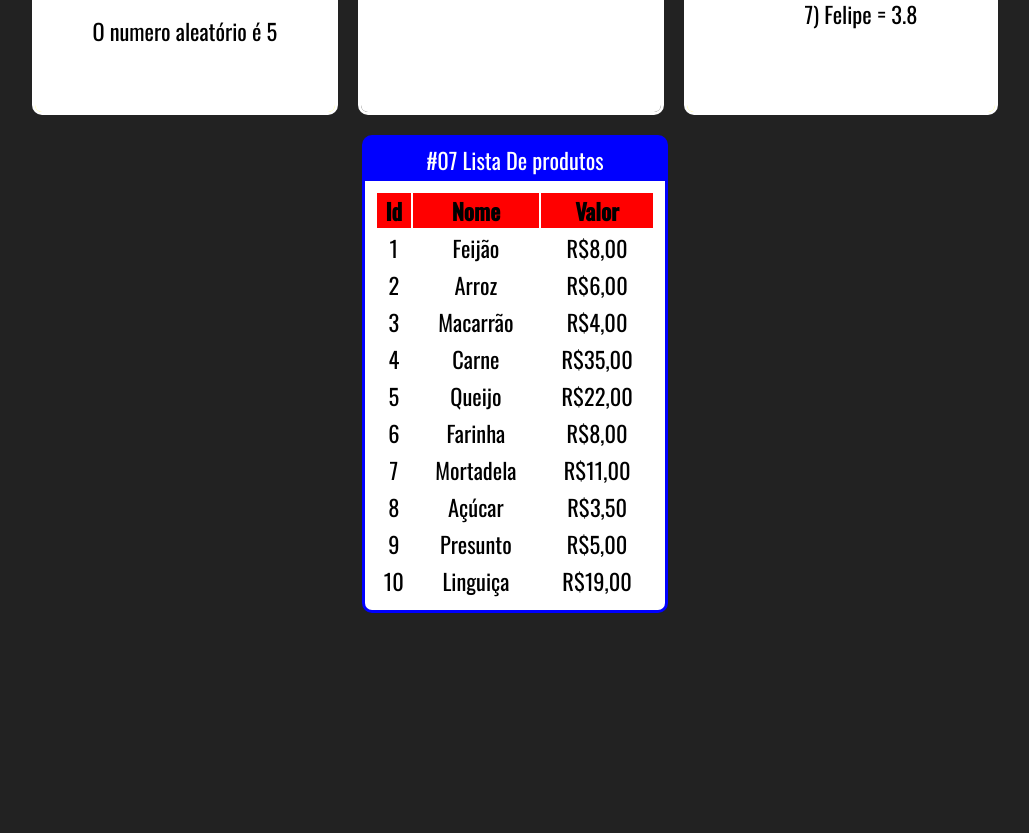
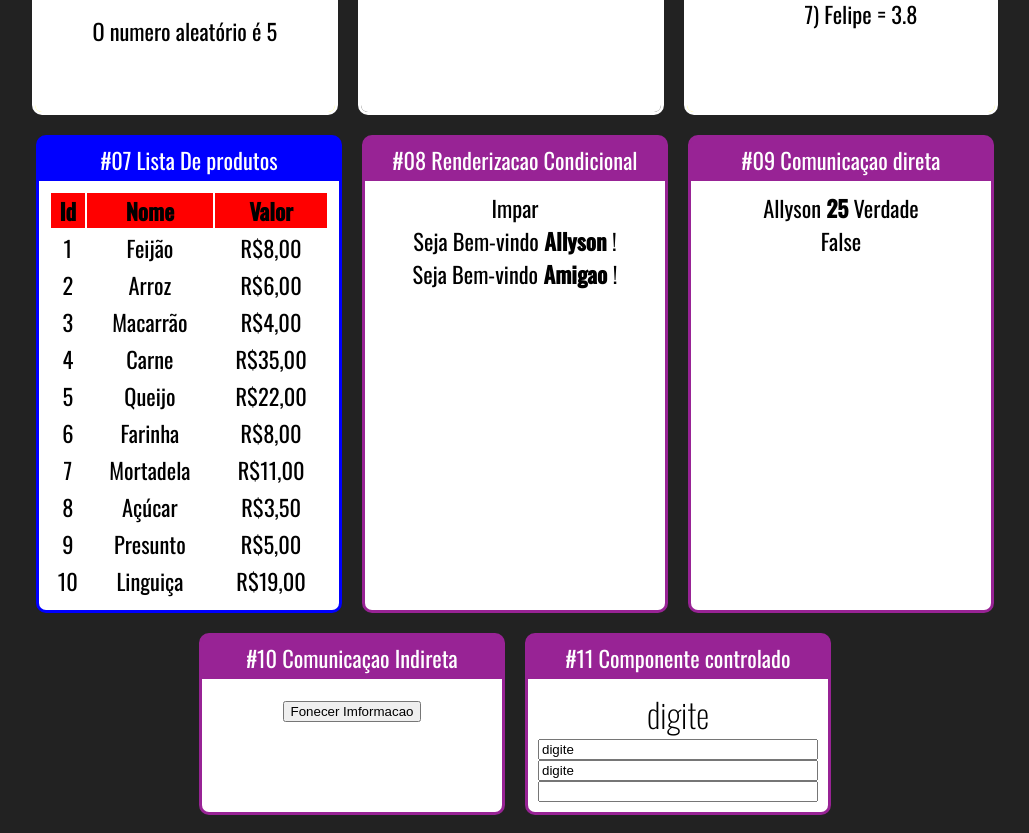
Before and after one commit to Allysonfreitas210695/React.js-coder-cursos, a React (Create React App) app: page / in a window 1280 px wide. Shown: the part 680-1513 px from the top of the page, without its empty margins (125-1154 px from the left). Before the commit the page ends 1311 px from the top, so only its background shows below. Built offline with nearby package versions, Linux system fonts and the light colour scheme.

Commit message:
Add desafios

```diff
--- a/src/App.jsx
+++ b/src/App.jsx
@@ -9,6 +9,11 @@ import MembroFamilia from './components/basico/FamiliarMenbro'
 import AlunosLista from "./components/Repeticao/ListAlunos";
 import "./App.css";
 import ProdutosLista from "./components/Repeticao/ListaProdutos";
+import ParOuImpar from "./components/Condicional/ParouImpar";
+import Usuario from "./components/Condicional/usuarioInfo";
+import DiretaPai from "./components/Comunicacao/DiretaPai";
+import IndiretaPai from "./components/Comunicacao/IndiretaPai";
+import Formulario from "./components/Formulario/formulario";
 
 export default function App() {
   return (
@@ -47,6 +52,23 @@ export default function App() {
           <ProdutosLista></ProdutosLista>
         </Card>
 
+        <Card title="#08 Renderizacao Condicional" color="#982395">
+          <ParOuImpar numero={21}></ParOuImpar>
+          <Usuario usuario={{nome: 'Allyson'}}/>
+          <Usuario usuario={{email: 'Allysonfr83@gmail.com'}}/>
+        </Card>
+
+        <Card title="#09 Comunicaçao direta" color="#982395">
+         <DiretaPai/>
+        </Card>
+
+        <Card title="#10 Comunicaçao Indireta" color="#982395">
+        <IndiretaPai/>
+        </Card>
+
+        <Card title="#11 Componente controlado" color="#982395">
+        <Formulario/>
+        </Card>
       </div>
     </div>
   );
--- /dev/null
+++ b/src/components/Comunicacao/DiretaFilho.jsx
@@ -0,0 +1,11 @@
+import React from 'react';
+
+export default function DiretaFilho(props){
+  return(
+    <div>
+      <span>{props.nome ? props.nome : ''} </span>
+      <span><strong> {props.idade ? props.idade : ''}</strong> </span>
+      <span>{props.nerd ? 'Verdade' : 'False'}</span>
+    </div>
+  )
+}
--- /dev/null
+++ b/src/components/Comunicacao/DiretaPai.jsx
@@ -0,0 +1,12 @@
+import React from 'react';
+import DiretaFilho from './DiretaFilho';
+
+
+export default function DiretaPai(){
+  return(
+    <div>
+     <DiretaFilho nome="Allyson" idade={25} nerd={true}/>
+     <DiretaFilho/>
+    </div>
+  )
+}
--- /dev/null
+++ b/src/components/Comunicacao/IndiretaFilho.jsx
@@ -0,0 +1,14 @@
+import React from 'react';
+
+export default function IndiretaPai(props){
+  return(
+    <div>
+
+      <button onClick={() => {
+        props.Check('jose', 20, 'Verdadeiro')
+      }}>
+        Fonecer Imformacao
+        </button>
+    </div>
+  )
+}
--- /dev/null
+++ b/src/components/Comunicacao/IndiretaPai.jsx
@@ -0,0 +1,22 @@
+import React, { useState }  from 'react';
+import IndiretaFilho from './IndiretaFilho';
+
+
+export default function IndiretaPai(){
+  const [nome, setNome] = useState('?');
+  const [idade, setIdade] = useState(0);
+  const [nerd, setNerd] = useState(false);
+
+  function passarInformacoes(nome, idade, nerd){
+    setNome(nome);
+    setIdade(idade);
+    setNerd(nerd)
+    console.log(nome);
+  }
+
+  return(
+    <div>
+      <IndiretaFilho Check={passarInformacoes} nome={nome} idade={idade} nerd={nerd}/>
+    </div>
+  )
+}
--- /dev/null
+++ b/src/components/Condicional/ParouImpar.jsx
@@ -0,0 +1,13 @@
+import React from "react";
+
+function ParOuImpar(props) {
+  const isPar = props.numero % 2 === 0
+
+  return (
+    <div>
+      {isPar ? <span>Par</span> : <span>Impar</span>}
+    </div>
+  );
+}
+
+export default ParOuImpar;
--- /dev/null
+++ b/src/components/Condicional/if.js
@@ -0,0 +1,8 @@
+
+export default function CondicionalIf(props){
+  if(props.test){
+    return props.children
+  }else{
+    return false
+  }
+}
--- /dev/null
+++ b/src/components/Condicional/usuarioInfo.jsx
@@ -0,0 +1,18 @@
+import React from "react";
+import If from "./if";
+
+export default function Usuario(props) {
+  const usuario =props.usuario || {};
+  return (
+    <div>
+      <If test = {usuario && usuario.nome}>
+        Seja Bem-vindo
+        <strong> {usuario.nome} </strong>!
+      </If>
+      <If test = {usuario && !usuario.nome}>
+        Seja Bem-vindo
+        <strong> Amigao </strong>!
+      </If>
+    </div>
+  );
+}
--- /dev/null
+++ b/src/components/Formulario/formulario.jsx
@@ -0,0 +1,21 @@
+import React, { useState } from "react";
+
+export default function Formulario() {
+  const [value, setValue] = useState("digite");
+
+  function handleSubmit(event) {
+    console.log(event.target.value);
+    setValue(event.target.value)
+  }
+
+  return (
+    <div style={{
+      display:'flex', flexDirection:'column'
+    }}>
+      <h2>{value}</h2>
+      <input value={value} onChange={handleSubmit} />
+      <input value={value} readOnly/>
+      <input value={undefined} />
+    </div>
+  );
+}
```
Also changed, not shown: src/components/MegaSena/NumerosSorteados.js (added, +14 -0 lines).
